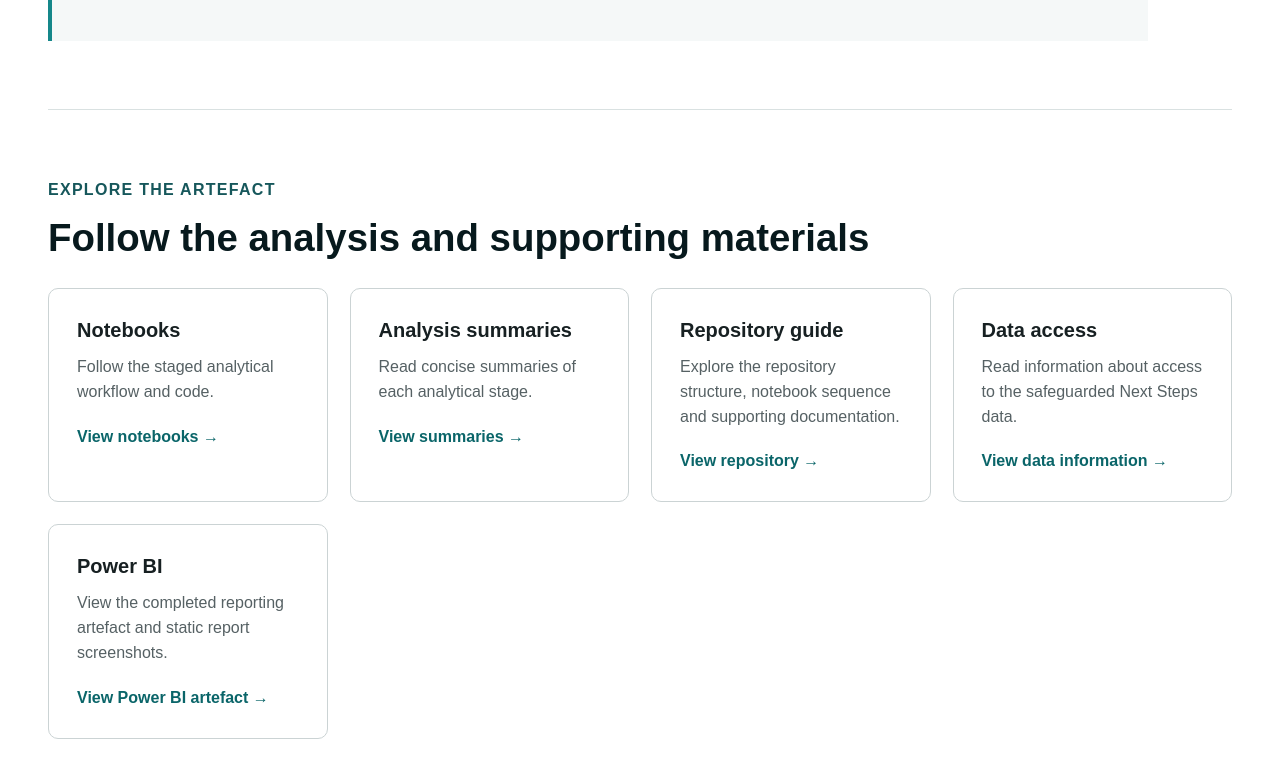
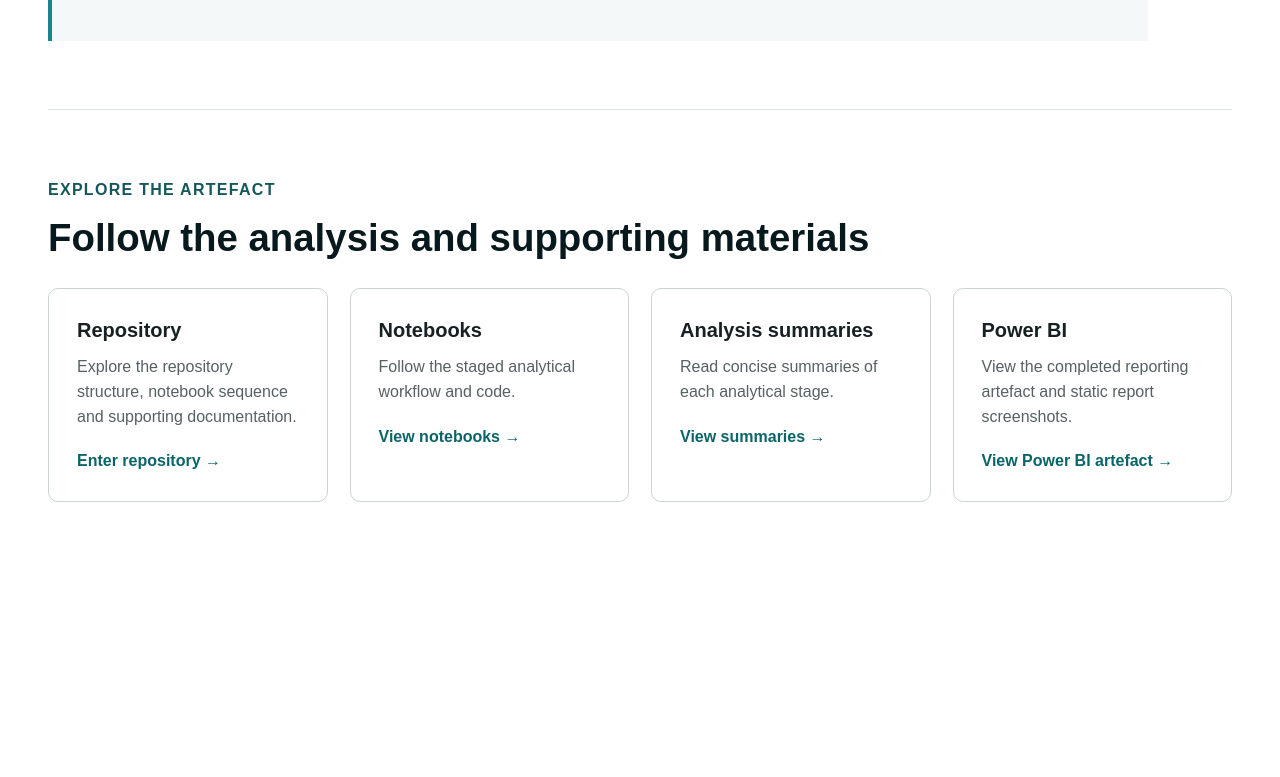
Before and after one commit to going-091/next-steps-age18-destination-classification, a plain HTML site: page docs/index.html in a window 1280 px wide. Shown: the part 6474-7251 px from the top of the page. After the commit the page ends 7064 px from the top, so only its background shows below. Drawn offline with Linux system fonts and the light colour scheme.

Commit message:
Refine project resource navigation

```diff
--- a/docs/index.html
+++ b/docs/index.html
@@ -556,7 +556,21 @@
 
         <a
           class="explore-card"
+          href="https://github.com/going-091/next-steps-age18-destination-classification#readme"
+        >
+          <h3>Repository</h3>
+          <p>
+            Explore the repository structure, notebook sequence and supporting documentation.
+          </p>
+          <span>Enter repository →</span>
+        </a>
+
+
+        <a
+          class="explore-card"
           href="https://github.com/going-091/next-steps-age18-destination-classification/tree/main/notebooks"
+          target="_blank"
+          rel="noopener noreferrer"
         >
           <h3>Notebooks</h3>
           <p>
@@ -569,36 +583,14 @@
         <a
           class="explore-card"
           href="https://github.com/going-091/next-steps-age18-destination-classification/tree/main/analysis_summaries"
+          target="_blank"
+          rel="noopener noreferrer"
         >
           <h3>Analysis summaries</h3>
           <p>
             Read concise summaries of each analytical stage.
           </p>
           <span>View summaries →</span>
-        </a>
-
-
-        <a
-          class="explore-card"
-          href="https://github.com/going-091/next-steps-age18-destination-classification#readme"
-        >
-          <h3>Repository guide</h3>
-          <p>
-            Explore the repository structure, notebook sequence and supporting documentation.
-          </p>
-          <span>View repository →</span>
-        </a>
-
-
-        <a
-          class="explore-card"
-          href="https://github.com/going-091/next-steps-age18-destination-classification/blob/main/data/README.md"
-        >
-          <h3>Data access</h3>
-          <p>
-            Read information about access to the safeguarded Next Steps data.
-          </p>
-          <span>View data information →</span>
         </a>
 
 
```
